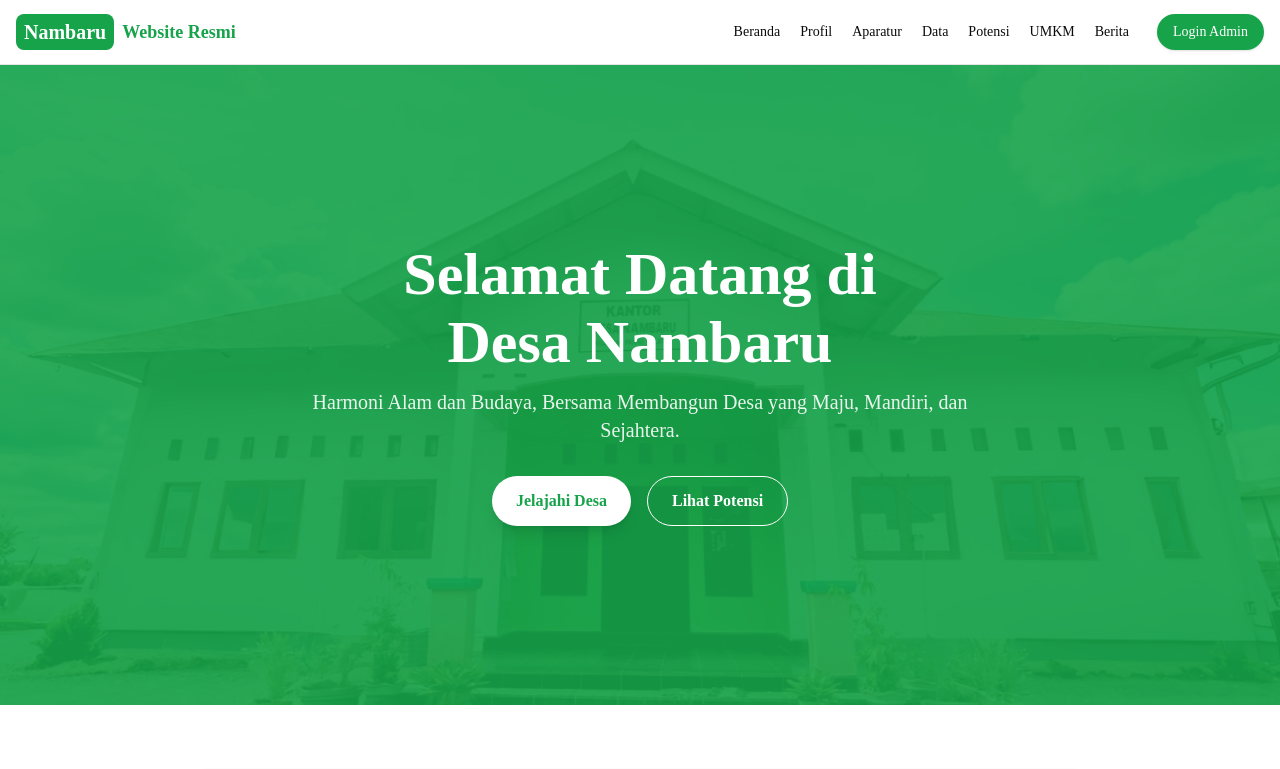
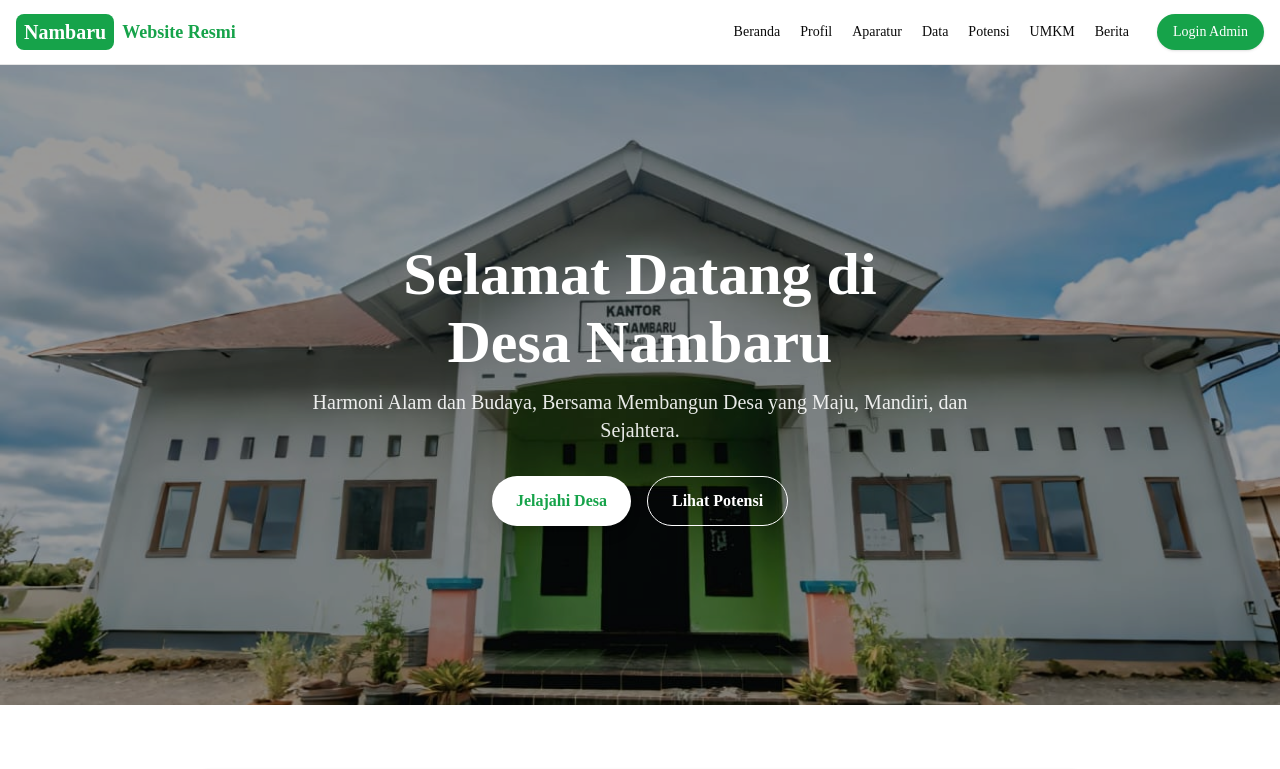
Before and after one commit to pallakawe/websitedesanambaru, a Next.js app: page / in a window 1280 px wide. Shown: the top 769 px of the page. Built offline with nearby package versions, Linux system fonts and the light colour scheme.

Commit message:
Fix homepage background overlay to show image

```diff
--- a/app/page.tsx
+++ b/app/page.tsx
@@ -3,7 +3,7 @@ export default function Home() {
     <div className="flex flex-col gap-16 pb-16">
       {/* Hero Section */}
       <section className="relative w-full h-[80vh] flex items-center justify-center overflow-hidden">
-        <div className="absolute inset-0 bg-primary/90 z-10" /> {/* Fallback overlay in case image fails/not added */}
+        <div className="absolute inset-0 bg-black/40 z-10" /> {/* Transparent overlay for readable text */}
         <div
           className="absolute inset-0 z-0 bg-cover bg-center"
           style={{ backgroundImage: 'url("/images/backgroundberanda.jpeg")' }}
```
